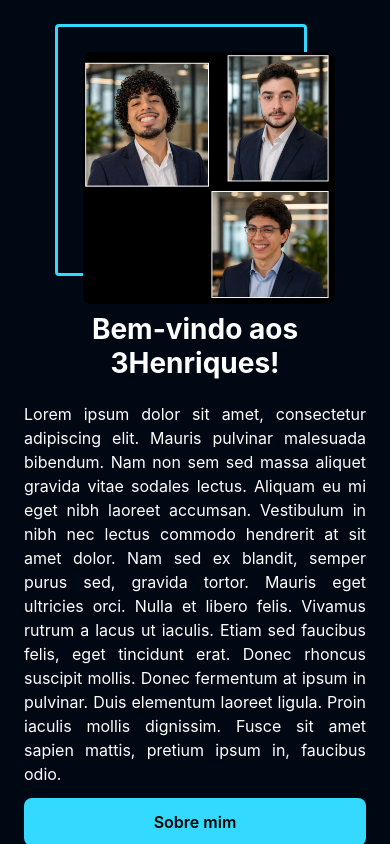
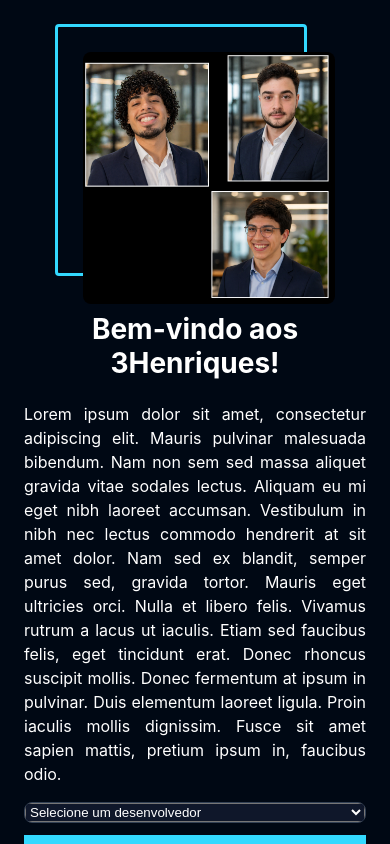
Before and after one commit to 3Henriques/landing-page, a React Native app: screen /Home in a window 390 px wide. Built offline with nearby package versions, Linux system fonts and the light colour scheme.

Commit message:
feat(): Implementa o combo na tela home

```diff
--- a/src/data/desenvolvedores.ts
+++ b/src/data/desenvolvedores.ts
@@ -37,14 +37,14 @@ export const desenvolvedores: Desenvolvedor[] = [
     {
         id: 3,
         nome: "Henrique Garcia Carvalho",
-        especialidade: "",
+        especialidade: "Software Architect",
         imagens: imagens[2],
-        apelido: "",
-        fraseAprensentacao: "",
+        apelido: "Porto",
+        fraseAprensentacao: "Arquitetura confiável e segura",
         descricao: "",
         sobreMim: "",
         redesSociais:{
-            GitHub: "",
+            GitHub: "carvalh0Henrique",
             LinkedIn: "",
             Instagram: ""
         },
--- a/src/screens/Home/Home.tsx
+++ b/src/screens/Home/Home.tsx
@@ -10,10 +10,13 @@ import CampoTexto from "../../components/CampoTexto/CampoTexto";
 import { BotaoRedesSociais } from "../../components/BotaoRedesSociais/BotaoRedesSociais";
 import { tema } from "../../Tema";
 import { desenvolvedores } from "../../data/desenvolvedores";
+import { ComboDevs } from "../../components/ComboDevs/ComboDevs";
+import { useState } from 'react';
 
 
 export function Home(){
     const insets = useSafeAreaInsets();
+    const [idDesenvolvedor, setIdDesenvolvedor] = useState<number | null>(null);
 
     const SOCIAL_URLS = {
         github: 'https://github.com/',
@@ -64,7 +67,11 @@ export function Home(){
                 <FotoPerfil />
                 <Titulo texto="Bem-vindo aos 3Henriques!" />
                 <CampoTexto texto="Lorem ipsum dolor sit amet, consectetur adipiscing elit. Mauris pulvinar malesuada bibendum. Nam non sem sed massa aliquet gravida vitae sodales lectus. Aliquam eu mi eget nibh laoreet accumsan. Vestibulum in nibh nec lectus commodo hendrerit at sit amet dolor. Nam sed ex blandit, semper purus sed, gravida tortor. Mauris eget ultricies orci. Nulla et libero felis. Vivamus rutrum a lacus ut iaculis. Etiam sed faucibus felis, eget tincidunt erat. Donec rhoncus suscipit mollis. Donec fermentum at ipsum in pulvinar. Duis elementum laoreet ligula. Proin iaculis mollis dignissim. Fusce sit amet sapien mattis, pretium ipsum in, faucibus odio." />
-                {defDesenvolvedor(2)} {/* Fazer o combo button passar o id do dev aqui */}
+                <ComboDevs
+                idDesenvolvedor={idDesenvolvedor}
+                onChangeIdDesenvolvedor={setIdDesenvolvedor}
+                />
+                {idDesenvolvedor !== null && defDesenvolvedor(idDesenvolvedor)}
                 <Rodape />
             </ScrollView>
         </View>
```
